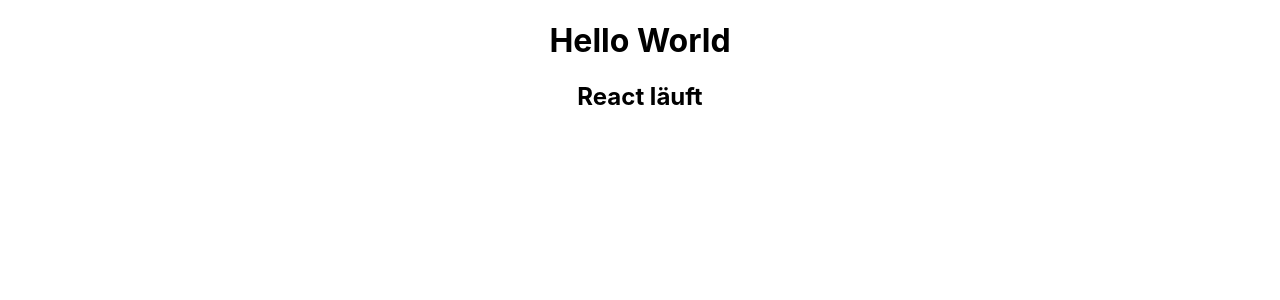
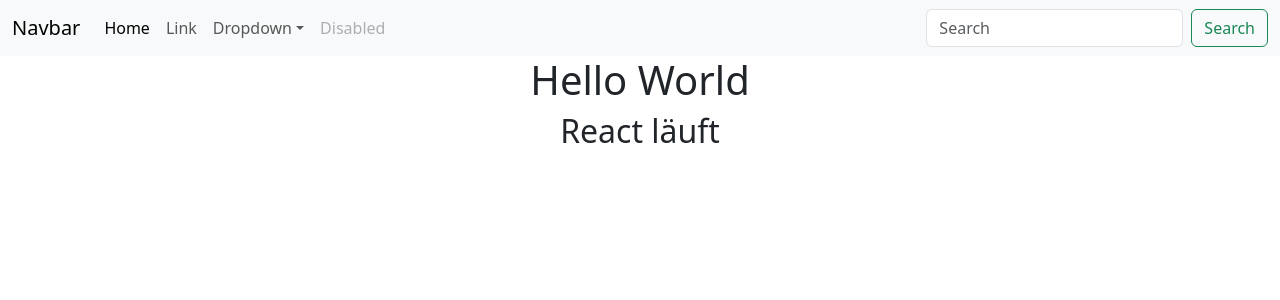
Before and after one commit to JuZankl/project, a React (Create React App) app: page / in a window 1280 px wide. Shown: the top 300 px of the page. Built offline with nearby package versions, Linux system fonts and the light colour scheme.

Commit message:
Setup a navbar

```diff
--- a/package.json
+++ b/package.json
@@ -7,6 +7,7 @@
     "@testing-library/jest-dom": "^5.17.0",
     "@testing-library/react": "^13.4.0",
     "@testing-library/user-event": "^13.5.0",
+    "bootstrap": "^5.3.2",
     "react": "^18.2.0",
     "react-dom": "^18.2.0",
     "react-scripts": "5.0.1",
--- a/src/App.js
+++ b/src/App.js
@@ -1,4 +1,3 @@
-import logo from "./logo.svg";
 import "./App.css";
 
 function App() {
--- /dev/null
+++ b/src/comp/Navbar.js
@@ -0,0 +1,88 @@
+import "bootstrap/dist/css/bootstrap.min.css";
+import "bootstrap/dist/js/bootstrap.bundle.min";
+
+function Navbar() {
+  return (
+    <nav className="navbar navbar-expand-lg bg-body-tertiary">
+      <div className="container-fluid">
+        <a className="navbar-brand" href="#">
+          Navbar
+        </a>
+        <button
+          className="navbar-toggler"
+          type="button"
+          data-bs-toggle="collapse"
+          data-bs-target="#navbarSupportedContent"
+          aria-controls="navbarSupportedContent"
+          aria-expanded="false"
+          aria-label="Toggle navigation"
+        >
+          <span className="navbar-toggler-icon"></span>
+        </button>
+        <div className="collapse navbar-collapse" id="navbarSupportedContent">
+          <ul className="navbar-nav me-auto mb-2 mb-lg-0">
+            <li className="nav-item">
+              <a className="nav-link active" aria-current="page" href="#">
+                Home
+              </a>
+            </li>
+            <li className="nav-item">
+              <a className="nav-link" href="#">
+                Link
+              </a>
+            </li>
+            <li className="nav-item dropdown">
+              <a
+                className="nav-link dropdown-toggle"
+                href="#"
+                role="button"
+                data-bs-toggle="dropdown"
+                aria-expanded="false"
+              >
+                Dropdown
+              </a>
+              <ul className="dropdown-menu">
+                <li>
+                  <a className="dropdown-item" href="#">
+                    Action
+                  </a>
+                </li>
+                <li>
+                  <a className="dropdown-item" href="#">
+                    Another action
+                  </a>
+                </li>
+                <li>
+                  <hr className="dropdown-divider" />
+                </li>
+                <li>
+                  <a className="dropdown-item" href="#">
+                    Something else here
+                  </a>
+                </li>
+              </ul>
+            </li>
+            <li className="nav-item">
+              <a className="nav-link disabled" aria-disabled="true">
+                Disabled
+              </a>
+            </li>
+          </ul>
+          <form className="d-flex" role="search">
+            <input
+              className="form-control me-2"
+              type="search"
+              placeholder="Search"
+              aria-label="Search"
+            />
+            <button className="btn btn-outline-success" type="submit">
+              Search
+            </button>
+          </form>
+        </div>
+      </div>
+    </nav>
+  );
+}
+
+export default Navbar;
--- a/src/index.js
+++ b/src/index.js
@@ -1,12 +1,14 @@
-import React from 'react';
-import ReactDOM from 'react-dom/client';
-import './index.css';
-import App from './App';
-import reportWebVitals from './reportWebVitals';
+import React from "react";
+import ReactDOM from "react-dom/client";
+import "./index.css";
+import App from "./App";
+import Navbar from "./comp/Navbar";
+import reportWebVitals from "./reportWebVitals";
 
-const root = ReactDOM.createRoot(document.getElementById('root'));
+const root = ReactDOM.createRoot(document.getElementById("root"));
 root.render(
   <React.StrictMode>
+    <Navbar />
     <App />
   </React.StrictMode>
 );
```
Also changed, not shown: 1 other file (tests, documents, lock files or other folders).
